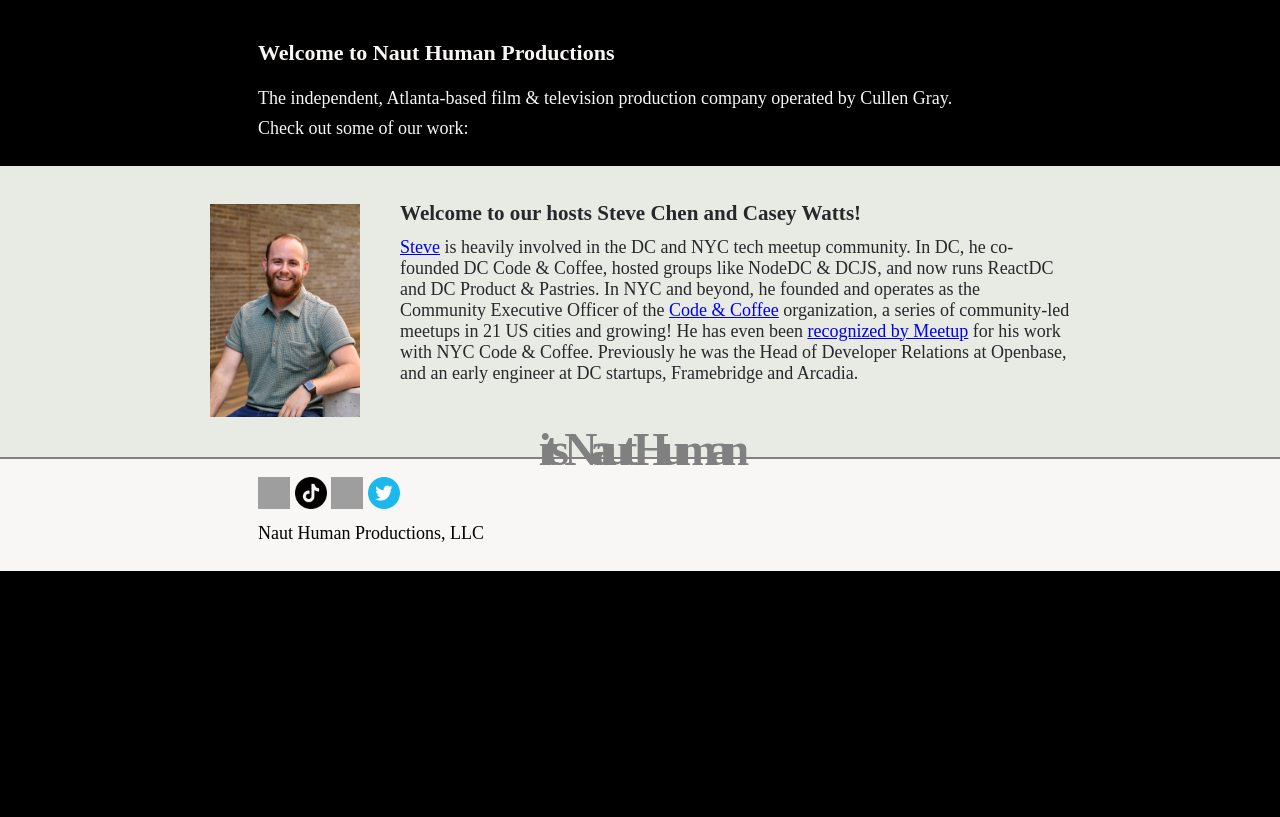
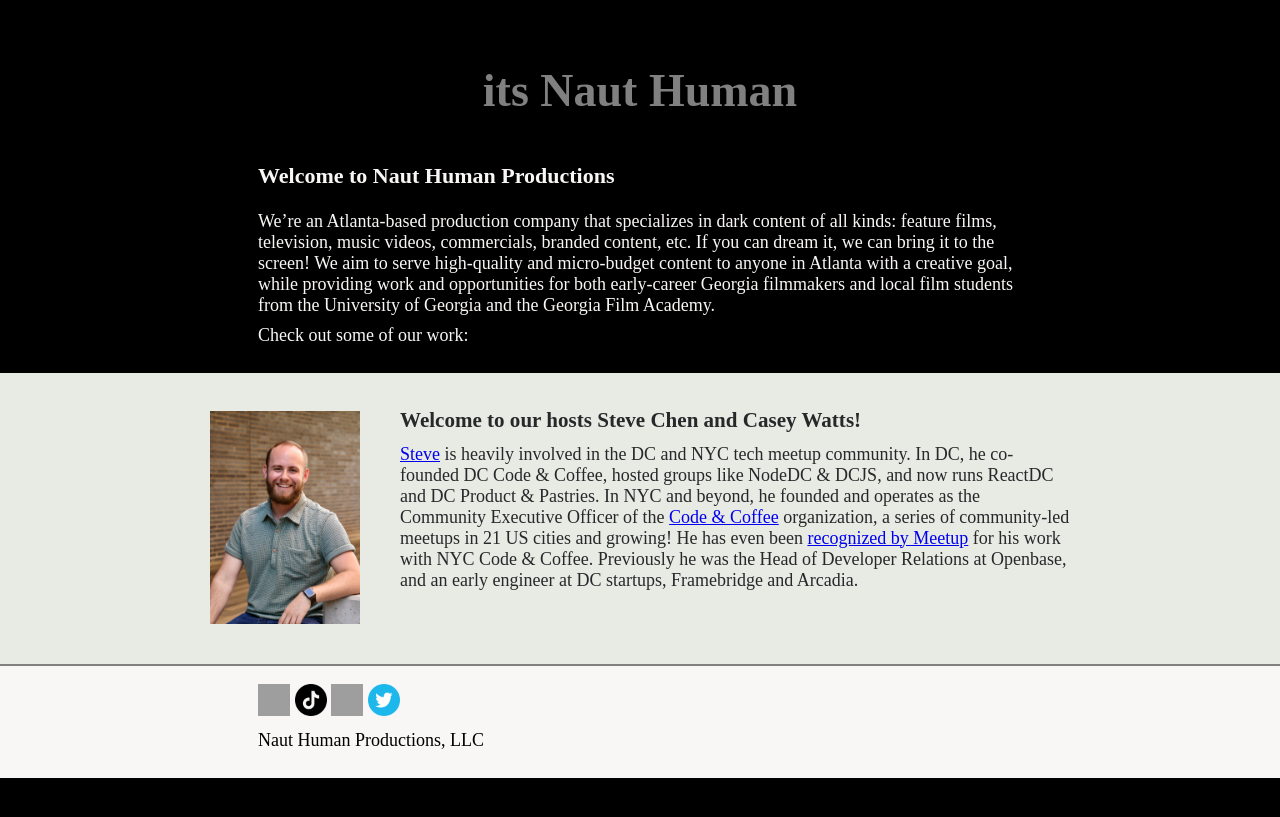
Before and after one commit to nauthuman/nauthuman.github.io, a Jekyll site: the page built from index2.html, in a window 1280 px wide. Shown: the top 817 px of the page. Built offline with Jekyll 4.4.1, drawn with Linux system fonts in a browser that asks for light colours; some web fonts are replaced.

Commit message:
Update index2.html

```diff
--- a/index2.html
+++ b/index2.html
@@ -1,16 +1,22 @@
 ---
 layout: default
-title: its NauT Human.
 ---
 
 <div class="content">
   <div class="main">
 
-    {% include title.html %}
+    <h1>its Naut Human</h1>
 
     <h2>Welcome to Naut Human Productions</h2>
 
-    <p>The independent, Atlanta-based film &amp; television production company operated by Cullen Gray.</p>
+    <p>
+      We’re an Atlanta-based production company that specializes in dark content of all kinds:
+      feature films, television, music videos, commercials, branded content, etc.
+      If you can dream it, we can bring it to the screen!
+      We aim to serve high-quality and micro-budget content to anyone in Atlanta with a creative goal,
+      while providing work and opportunities for both early-career Georgia filmmakers and local
+      film students from the University of Georgia and the Georgia Film Academy.
+    </p>
 
     <p>Check out some of our work:</p>
 
```
